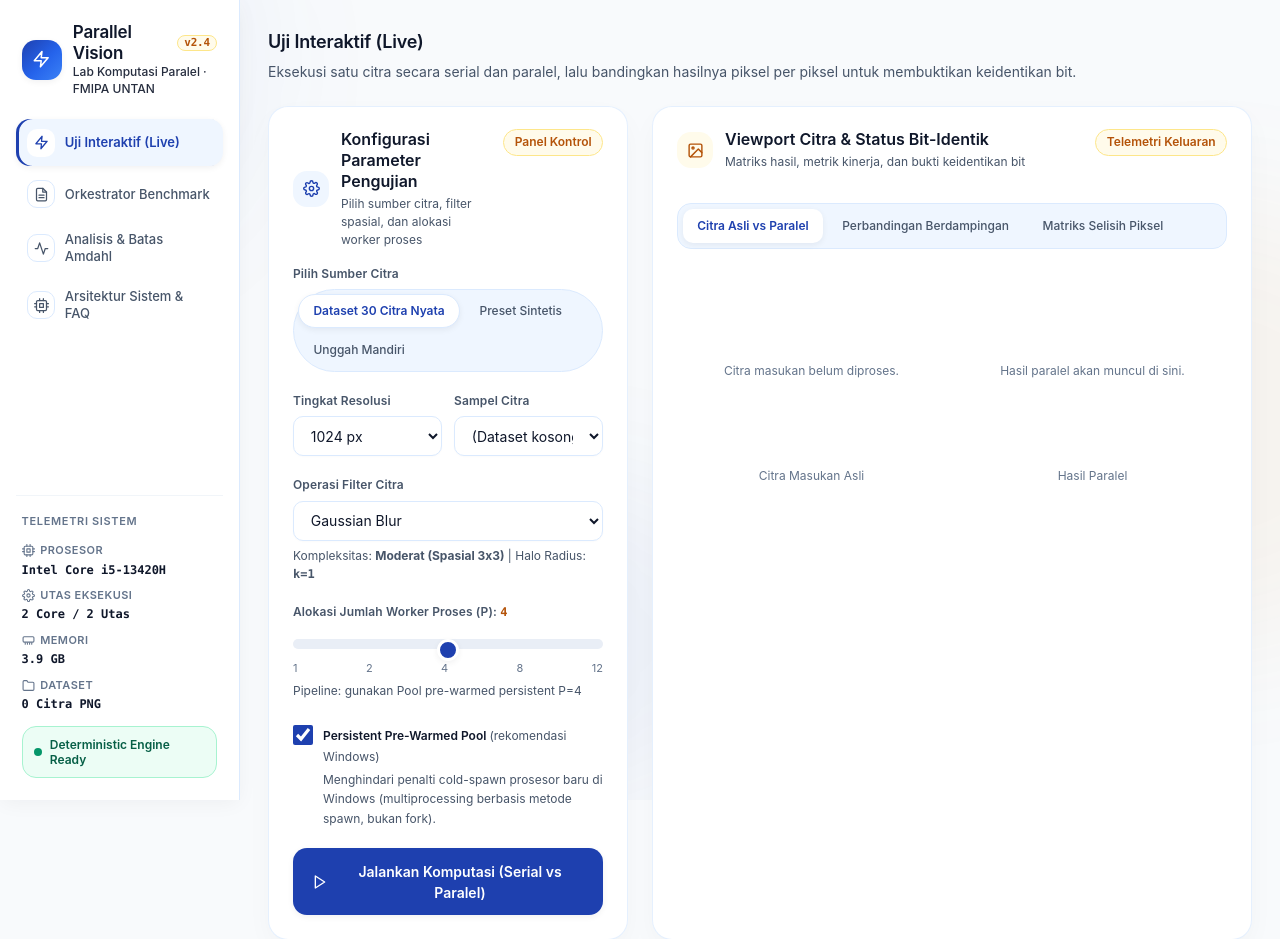
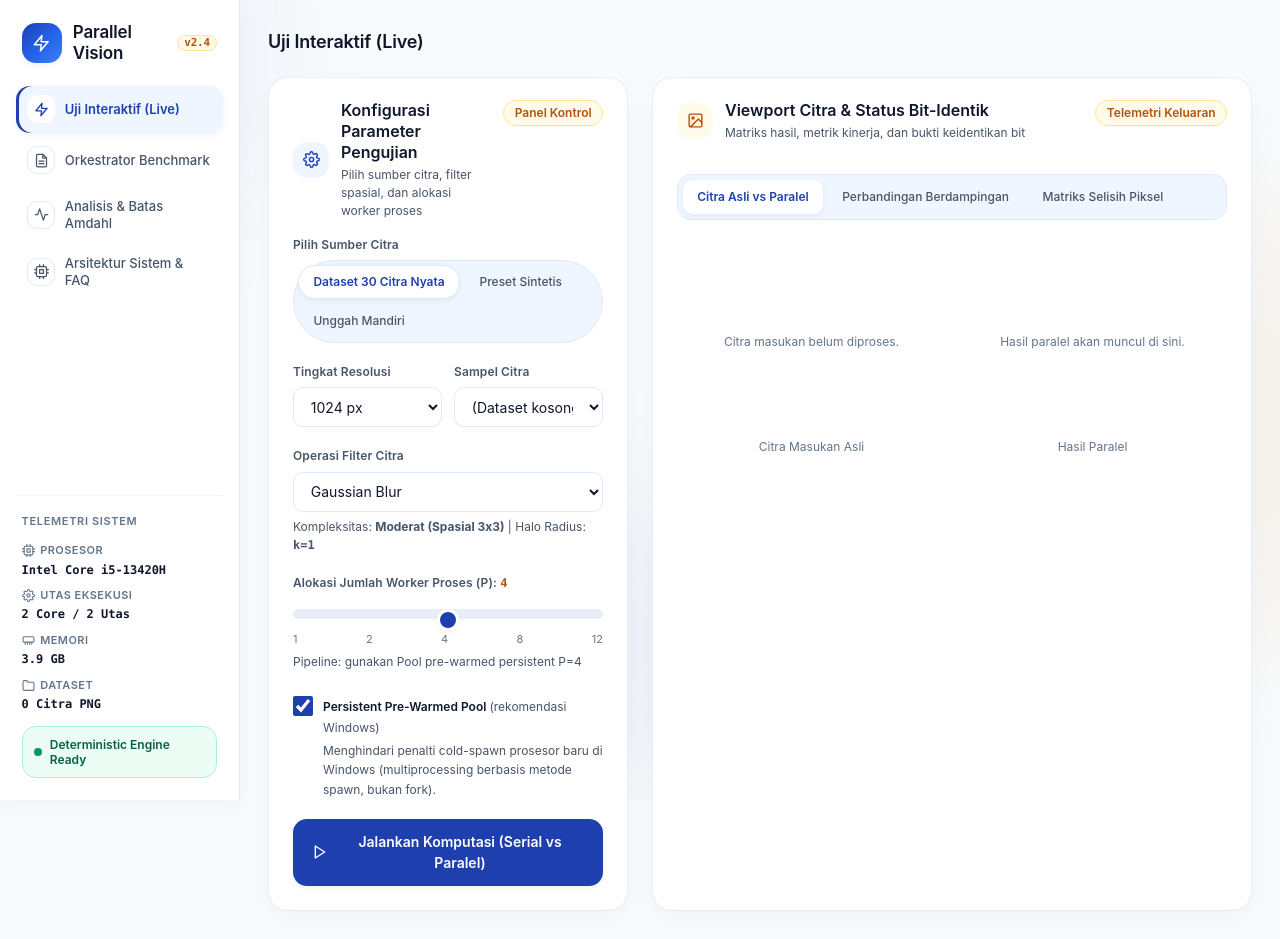
Before and after one commit to raintyaa/komputasi-paralel-multiprocessing, a FastAPI app: page / in a window 1280 px wide. Shown: the top 939 px of the page. After the commit the page ends 913 px from the top, so only its background shows below. Run offline with FastAPI, Linux system fonts and the light colour scheme; data that the repository does not hold is empty; some libraries are stand-ins or nearby versions.

Commit message:
style(ui): remove redundant subheader and panel description in tab 1

```diff
--- a/web/templates/index.html
+++ b/web/templates/index.html
@@ -127,7 +127,6 @@
         <div class="icon-tile icon-tile--brand rail-mark"><span data-icon="zap"></span></div>
         <div class="rail-head-text">
           <p class="rail-title">Parallel Vision <span class="rail-version">v2.4</span></p>
-          <p class="rail-sub">Lab Komputasi Paralel &middot; FMIPA UNTAN</p>
         </div>
       </div>
 
@@ -185,10 +184,6 @@
     <section class="tab-panel is-active" id="tab-live" role="tabpanel" aria-labelledby="tab-btn-live">
       <header class="panel-head">
         <h2 class="panel-title">Uji Interaktif (Live)</h2>
-        <p class="prose-sub text-sm leading-relaxed text-text-secondary">
-          Eksekusi satu citra secara serial dan paralel, lalu bandingkan hasilnya
-          piksel per piksel untuk membuktikan keidentikan bit.
-        </p>
       </header>
       <div class="grid gap-6 xl:grid-cols-[minmax(300px,360px)_minmax(0,1fr)]">
         <!-- panel kontrol -->
```
